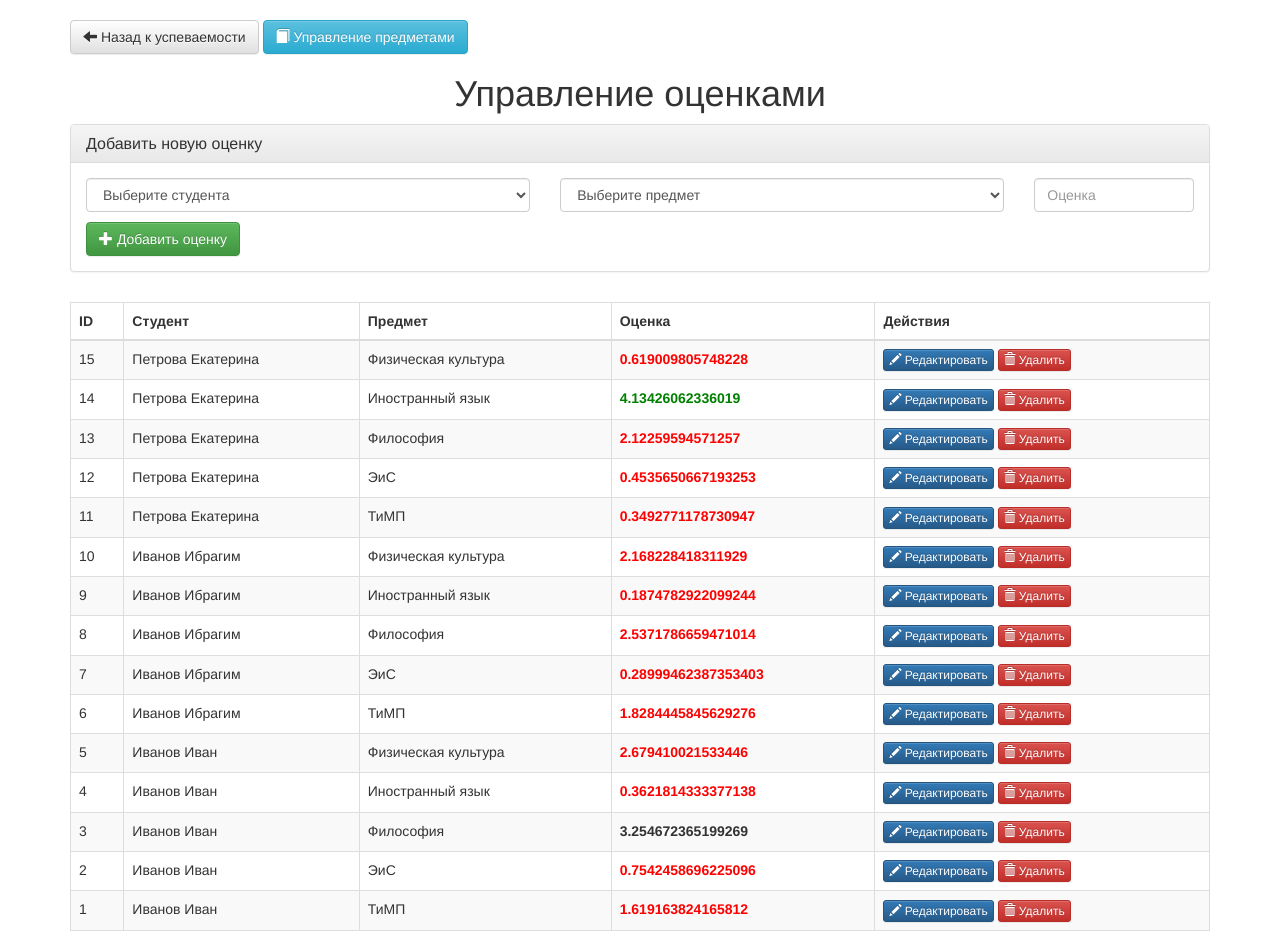
After one commit to AlenaFedotova424-1/student-performance, a Django app: page /score/ in a window 1280 px wide. The commit adds this page. Run offline with Django 4.2, Linux system fonts and the light colour scheme; data comes from the database, SQL or seed files in the repository; some libraries are stand-ins or nearby versions.

Commit message:
Add score management feature

```diff
--- a/django_primer/templates/index.html
+++ b/django_primer/templates/index.html
@@ -17,6 +17,9 @@
                     </a>
                     <a href="{% url 'subject_list' %}" class="btn btn-info">
                         <span class="glyphicon glyphocin-book"></span>Управление предметами
+                    </a>
+                     <a href="{% url 'score_list' %}" class="btn btn-info">
+                        <span class="glyphicon glyphocin-star"></span>Управление оценками
                     </a>
                 </div>
             </div>
--- /dev/null
+++ b/django_primer/templates/score_list.html
@@ -0,0 +1,117 @@
+<!DOCTYPE html>
+<html>
+<head>
+    <meta charset="utf-8">
+    <title>Управление оценками</title>
+    <link rel="stylesheet" href="https://maxcdn.bootstrapcdn.com/bootstrap/3.3.4/css/bootstrap.min.css">
+    <link rel="stylesheet" href="https://maxcdn.bootstrapcdn.com/bootstrap/3.3.4/css/bootstrap-theme.min.css">
+</head>
+<body>
+    <div class="container">
+        <div class="row" style="margin-top: 20px; margin-bottom: 20px;">
+            <div class="col-md-12">
+                <a href="{% url 'index' %}" class="btn btn-default">
+                    <span class="glyphicon glyphicon-arrow-left"></span> Назад к успеваемости
+                </a>
+                <a href="{% url 'subject_list' %}" class="btn btn-info">
+                    <span class="glyphicon glyphicon-book"></span> Управление предметами
+                </a>
+            </div>
+        </div>
+
+        <h1 style="text-align:center;">Управление оценками</h1>
+
+        <div class="panel panel-default" style="margin-bottom: 30px;">
+            <div class="panel-heading">
+                <h3 class="panel-title">Добавить новую оценку</h3>
+            </div>
+            <div class="panel-body">
+                <form method="post" action="{% url 'score_add' 0 0 %}" id="addScoreForm">
+                    {% csrf_token %}
+                    <div class="row">
+                        <div class="col-md-5">
+                            <select name="student_id" class="form-control" required id="studentSelect">
+                                <option value="">Выберите студента</option>
+                                {% for student in students %}
+                                    <option value="{{ student.id }}">{{ student.fio }}</option>
+                                {% endfor %}
+                            </select>
+                        </div>
+                        <div class="col-md-5">
+                            <select name="subject_id" class="form-control" required id="subjectSelect">
+                                <option value="">Выберите предмет</option>
+                                {% for subject in subjects %}
+                                    <option value="{{ subject.id }}">{{ subject.name }}</option>
+                                {% endfor %}
+                            </select>
+                        </div>
+                        <div class="col-md-2">
+                            <input type="number" name="value" step="0.1" min="0" max="5" class="form-control" placeholder="Оценка" required>
+                        </div>
+                    </div>
+                    <div class="row" style="margin-top: 10px;">
+                        <div class="col-md-12">
+                            <button type="submit" class="btn btn-success">
+                                <span class="glyphicon glyphicon-plus"></span> Добавить оценку
+                            </button>
+                        </div>
+                    </div>
+                </form>
+            </div>
+        </div>
+
+        <table class="table table-striped table-bordered">
+            <thead>
+                <tr>
+                    <th>ID</th>
+                    <th>Студент</th>
+                    <th>Предмет</th>
+                    <th>Оценка</th>
+                    <th>Действия</th>
+                </tr>
+            </thead>
+            <tbody>
+                {% for score in scores %}
+                    <tr>
+                        <td>{{ score.id }}</td>
+                        <td>{{ score.student.fio }}</td>
+                        <td>{{ score.subject.name }}</td>
+                        <td style="font-weight: bold; {% if score.value < 3 %}color: red;{% elif score.value >= 4 %}color: green;{% endif %}">
+                            {{ score.value }}
+                        </td>
+                        <td>
+                            <a href="{% url 'score_edit' score.id %}" class="btn btn-xs btn-primary">
+                                <span class="glyphicon glyphicon-pencil"></span> Редактировать
+                            </a>
+                            <a href="{% url 'score_delete' score.id %}" class="btn btn-xs btn-danger"
+                               onclick="return confirm('Удалить оценку {{ score.value }} для {{ score.student.fio }} по предмету {{ score.subject.name }}?');">
+                                <span class="glyphicon glyphicon-trash"></span> Удалить
+                            </a>
+                        </td>
+                    </tr>
+                {% empty %}
+                    <tr>
+                        <td colspan="5" style="text-align:center;">Нет оценок</td>
+                    </tr>
+                {% endfor %}
+            </tbody>
+        </table>
+    </div>
+
+    <script>
+         document.getElementById('addScoreForm').addEventListener('submit', function(e) {
+        e.preventDefault();
+        var studentId = this.querySelector('[name="student_id"]').value;
+        var subjectId = this.querySelector('[name="subject_id"]').value;
+        var value = this.querySelector('[name="value"]').value;
+
+        if (studentId && subjectId && value) {
+            this.action = '/score/add/' + studentId + '/' + subjectId + '/';
+            this.submit();
+        } else {
+            alert('Пожалуйста, заполните все поля');
+        }
+    });
+    </script>
+</body>
+</html>
--- a/django_primer/urls.py
+++ b/django_primer/urls.py
@@ -28,4 +28,8 @@ urlpatterns = [
     path('subject/add/', views.SubjectCreateView.as_view(), name='subject_add'),
     path('subject/<int:pk>/edit/', views.SubjectUpdateView.as_view(), name='subject_edit'),
     path('subject/<int:pk>/delete/', views.SubjectDeleteView.as_view(), name='subject_delete'),
+    path('score/', views.ScoreListView.as_view(), name='score_list'),
+    path('score/add/<int:student_id>/<int:subject_id>/', views.ScoreAddView.as_view(), name='score_add'),
+    path('score/<int:pk>/edit/', views.ScoreEditView.as_view(), name='score_edit'),
+    path('score/<int:pk>/delete/', views.ScoreDeleteView.as_view(), name='score_delete'),
 ]
--- a/django_primer/views.py
+++ b/django_primer/views.py
@@ -1,10 +1,11 @@
 # -*- coding: utf-8 -*-
 from collections import defaultdict
 from django.views.generic.base import TemplateView
-from .models import Score
 from django.views.generic.edit import CreateView, UpdateView, DeleteView
 from django.urls import reverse_lazy
-from .models import Student, Subject
+from .models import Student, Subject, Score
+from django.shortcuts import redirect, get_object_or_404
+from django.views import View
 
 
 class IndexView(TemplateView):
@@ -81,3 +82,46 @@ class SubjectDeleteView(DeleteView):
     model = Subject
     template_name = 'subject_confirm_delete.html'
     success_url = reverse_lazy('subject_list')
+
+
+class ScoreListView(TemplateView):
+    template_name = 'score_list.html'
+
+    def get_context_data(self, **kwargs):
+        context = super().get_context_data(**kwargs)
+
+        context['scores'] = Score.objects.select_related('student', 'subject').all().order_by('-id')
+        context['students'] = Student.objects.all().order_by('surname')
+        context['subjects'] = Subject.objects.all().order_by('name')
+
+        return context
+
+class ScoreAddView(CreateView):
+    def post(self, request, student_id, subject_id):
+        value = request.POST.get('value')
+        student = get_object_or_404(Student, id=student_id)
+        subject = get_object_or_404(Subject, id=subject_id)
+
+        score, created = Score.objects.get_or_create(
+            student=student,
+            subject=subject,
+            defaults={'value': value}
+        )
+        if not created:
+            score.value = value
+            score.save()
+
+        return redirect('score_list')
+
+class ScoreEditView(UpdateView):
+    model = Score
+    fields = ['value']
+    template_name = 'score_form.html'
+    def get_success_url(self):
+        return reverse_lazy('index')
+
+class ScoreDeleteView(DeleteView):
+    model = Score
+    template_name = 'score_confirm_delete.html'
+    def get_success_url(self):
+        return reverse_lazy('index')
```
Also changed, not shown: django_primer/templates/score_confirm_delete.html (added, +33 -0 lines), django_primer/templates/score_form.html (added, +46 -0 lines).
